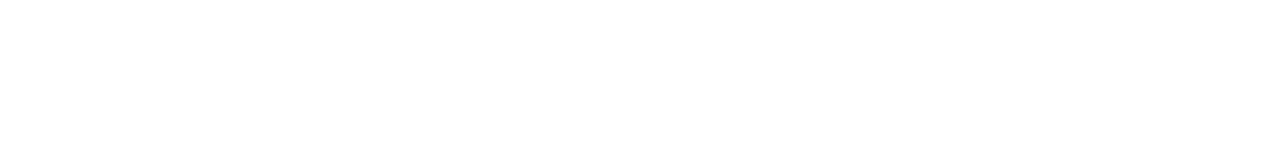
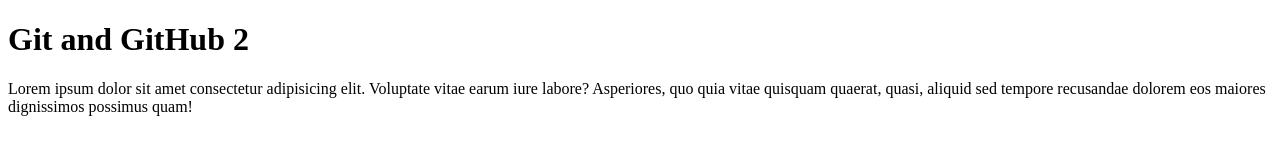
Before and after one commit to dvd2x/git-and-github-2, a plain HTML site: page index.html in a window 1280 px wide. Drawn offline with Linux system fonts and the light colour scheme.

Commit message:
added header

```diff
--- a/index.html
+++ b/index.html
@@ -4,9 +4,10 @@
   <meta charset="UTF-8">
   <meta name="viewport" content="width=device-width, initial-scale=1.0">
   <meta http-equiv="X-UA-Compatible" content="ie=edge">
-  <title>Document</title>
+  <title>Git and GitHub 2</title>
 </head>
 <body>
-
+  <h1>Git and GitHub 2</h1>
+  <p>Lorem ipsum dolor sit amet consectetur adipisicing elit. Voluptate vitae earum iure labore? Asperiores, quo quia vitae quisquam quaerat, quasi, aliquid sed tempore recusandae dolorem eos maiores dignissimos possimus quam!</p>
 </body>
 </html>
```
